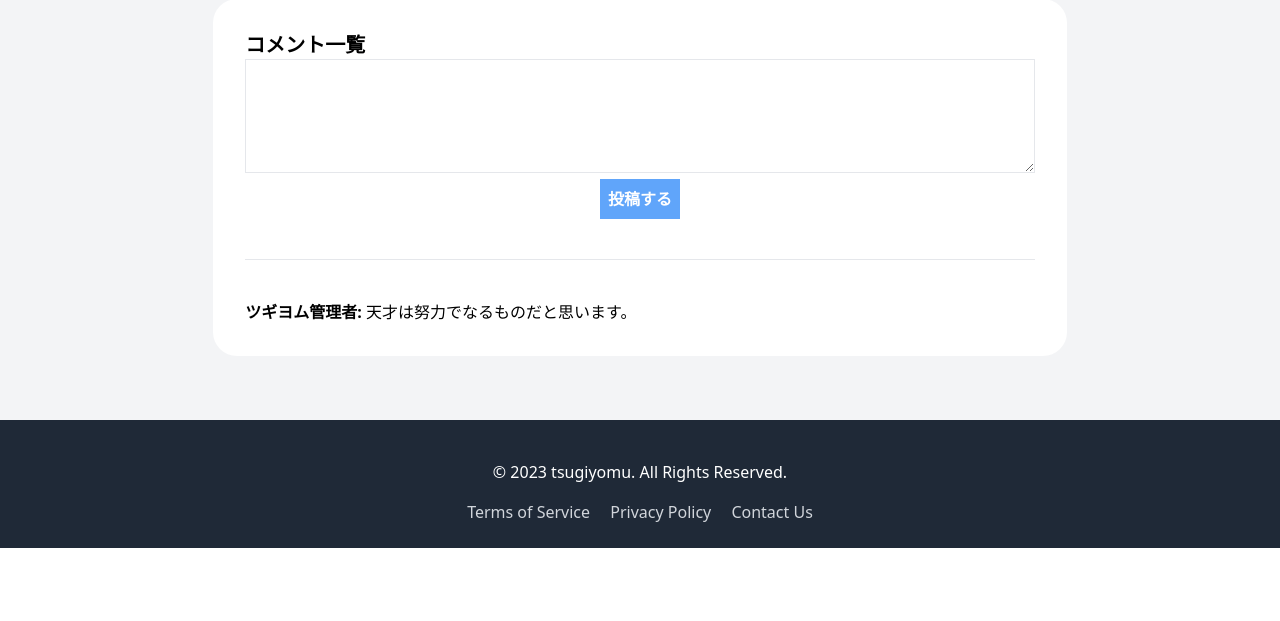
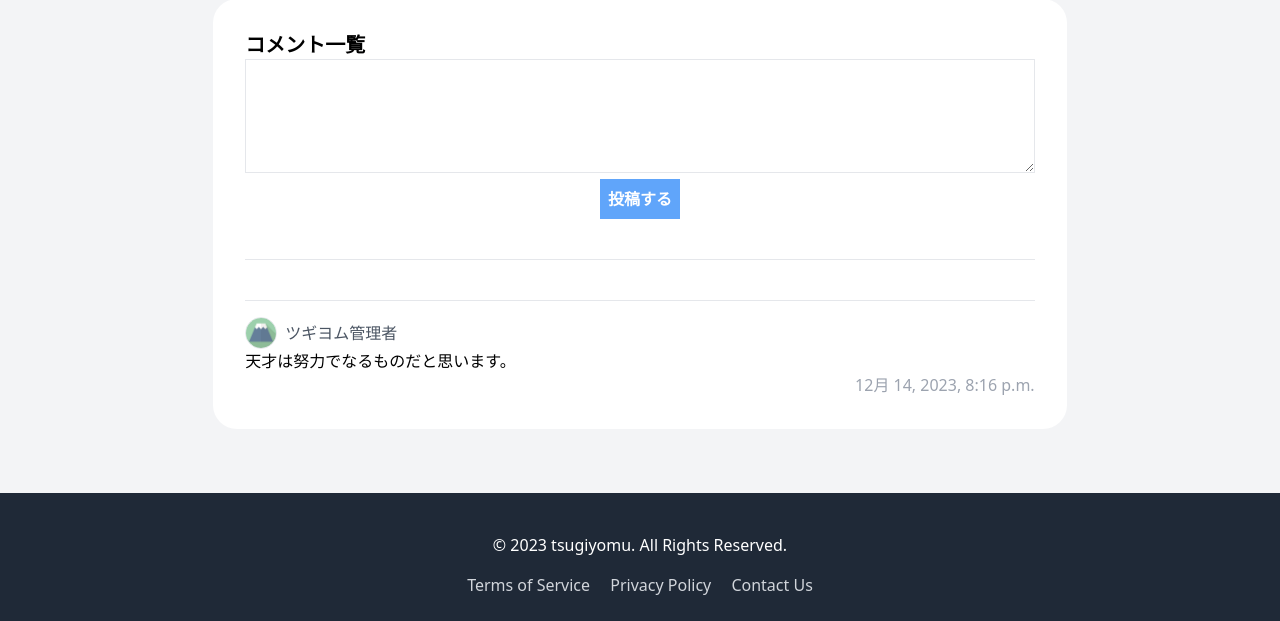
Before and after one commit to yabuki829/bookreview, a Django app: page /poll/results/5/ in a window 1280 px wide. Shown: the part 570-1191 px from the top of the page. Before the commit the page ends 1118 px from the top, so only its background shows below. Run offline with Django 3.2, Linux system fonts and the light colour scheme; a user stored in the database is signed in; data comes from the database, SQL or seed files in the repository; both versions use the stored data as it was after the commit; some libraries are stand-ins or nearby versions.

Commit message:
コメントui修正

```diff
--- a/accounts/templates/mypage.html
+++ b/accounts/templates/mypage.html
@@ -36,7 +36,12 @@
   {% comment %} 案2 {% endcomment %}
   <div class="flex flex-col items-center md:w-2/3  mx-3 md:mx-auto bg-white rounded py-4">
     <img src="{{ profile.image.url }}" alt="Profile Image" class="w-32 h-32 md:w-48 md:h-48 object-cover border rounded-full mt-8">
+
+    {% if profile.user == request.user %}
     <button id="edit-profile-btn" class="bg-blue-500 text-white px-3 py-1 rounded-full my-4 font-bold">プロフィールを編集</button>
+    {% endif %}
+
+
     <h2 class="text-xl font-bold">{{ profile.name }}</h2>
     <p class="mt-2 mx-10">{{ profile.bio }}</p>
 
--- a/api/models.py
+++ b/api/models.py
@@ -57,7 +57,8 @@ class Profile(models.Model):
     name = models.CharField(max_length=255)
     bio = models.TextField()
     image = models.ImageField(upload_to=user_directory_path, default='default.png')
-
+    # 画像を削除する。
+    # もっと良い方法があれば変更したい。
     def delete_old_image(self):
         if self.image and hasattr(self.image, 'url'):
             # 古い画像のファイルパスを取得する。
--- a/api/views/index.py
+++ b/api/views/index.py
@@ -49,7 +49,6 @@ def get_top_books_by_reviews(days:int):
         num_reviews=Count("reviews")
     ).order_by("-num_reviews")
 
-    print(book)
     return book
 
 
--- a/poll/templates/poll_results.html
+++ b/poll/templates/poll_results.html
@@ -15,13 +15,33 @@
         <div class="text-right w-full pl-2">{{ percentage|floatformat:1 }}%</div>
       </div> {% endfor %} </div>
   </div>
+
   <div class="bg-white md:w-2/3  mx-auto  p-8  my-16 rounded-3xl ">
-    <h1 class="text-xl font-bold">コメント一覧</h1> {% if request.user.is_authenticated %}
-    <form action="{% url 'post_comment' poll.id %}" method="POST"> {% csrf_token %} <textarea name="comment" class="w-full p-2 border " rows="4" required></textarea> <br>
+    <h1 class="text-xl font-bold">コメント一覧</h1>
+   {% if request.user.is_authenticated %}
+    <form action="{% url 'post_comment' poll.id %}" method="POST">
+      {% csrf_token %}
+       <textarea name="comment" class="w-full p-2 border " rows="4" required></textarea>
+        <br>
       <div class="flex justify-center"> <button class="p-2  bg-blue-400 font-bold text-white" type="submit">投稿する</button> </div>
     </form>
-    <hr class="my-10"> {% for comment in comments %}
-    <div class="comment">
-      <p><strong>{{ comment.creator.name }}:</strong> {{ comment.text }}</p>
-    </div> {% endfor %} {% endif %} </div>
+    <hr class="my-10">
+
+    {% endif %}
+    {% for comment in comments %}
+    <div id="{{comment.id}}" class="comment">
+      <hr class="py-2">
+     <div class="flex justify-between">
+      <a href="{% url 'userpage' comment.creator.user.id %}" class="flex items-center hover:underline">
+        <img src="{{ comment.creator.image.url }}" alt="Profile Image" class="w-8 h-8   object-cover border rounded-full ">
+        <p class="pl-2 text-gray-600">{{ comment.creator }}</p>
+      </a>
+
+     </div>
+      <p>{{ comment.text |  linebreaksbr }}</p>
+      <h1 class="font-sm text-gray-400 text-right">{{comment.created_at}}</h1>
+    </div>
+  {% endfor %}
+  </div>
+
 </div> {% endblock %}
--- a/ranking/templates/ranking.html
+++ b/ranking/templates/ranking.html
@@ -4,7 +4,7 @@
 {% load rating_stars %}
 <div class="container mx-auto p-4 ">
   <h1 class="text-xl font-bold">月間ランキング</h1>
-  <div class="books grid grid-cols-3 md:grid-cols-6 gap-4 mx-2">
+  <div class="books grid grid-cols-4 md:grid-cols-6 gap-4 mx-2">
     {% for book in books %}
       <div class="image-container relative flex items-center ">
         <a   href="{% url 'book_detail' book.id %}">
@@ -44,7 +44,7 @@
 
 document.addEventListener('DOMContentLoaded', function() {
   let page = 1;
-  let itemCount = document.querySelectorAll('.image-container').length; // 既存の要素数をカウント
+  let itemCount = document.querySelectorAll('.image-container').length;
 
   const loadMore = () => {
     page++;
```
Also changed, not shown: accounts/views.py (+9 -2 lines), ranking/views.py (+5 -5 lines), db.sqlite3, media/profile_images/1bfb50e9-a1fe-48fc-ac04-208d06c3bda3.png (added), media/profile_images/1bfb50e9-a1fe-48fc-ac04-208d06c3bda3_xKjkNGO.png (deleted), media/profile_images/1d7d8b2b-f4a3-4a6e-a690-1ff069e0b7b5.png (added).
